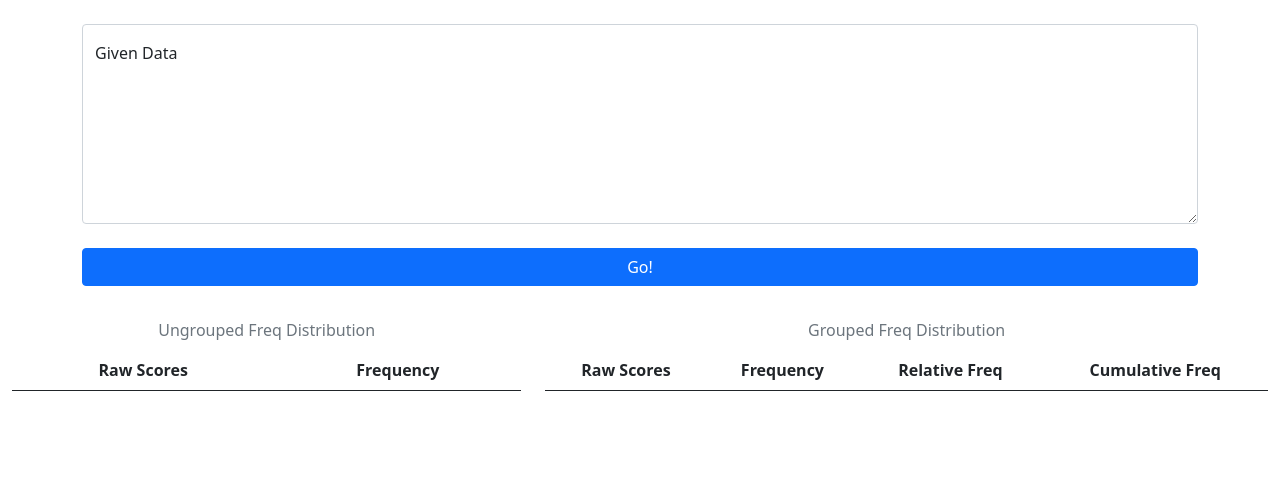
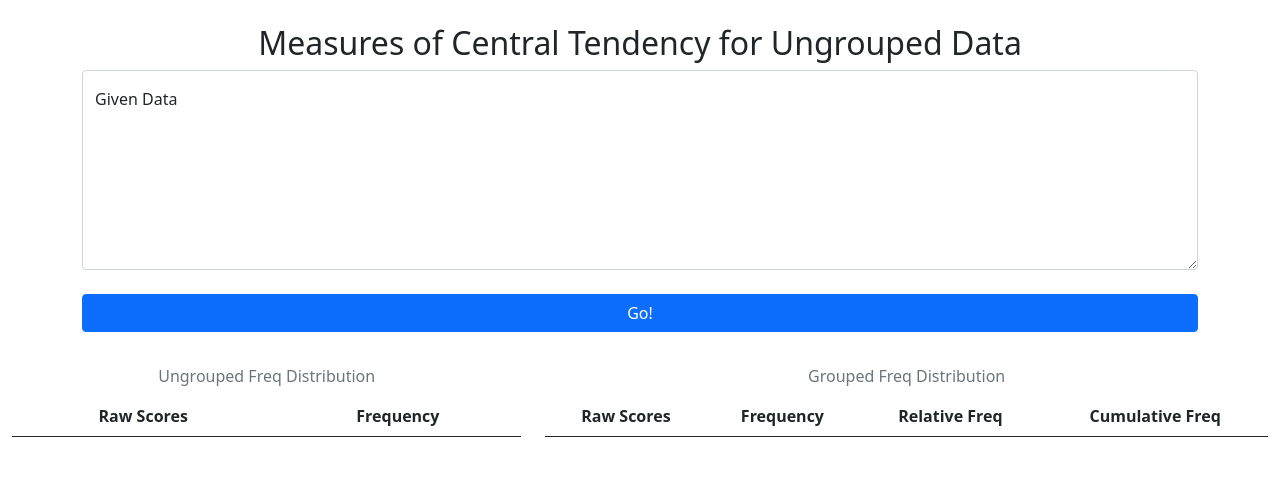
Before and after one commit to hansel-cmd/Frequency-Distribution, a plain HTML site: page index.html in a window 1280 px wide. Drawn offline with nearby package versions, Linux system fonts and the light colour scheme.

Commit message:
added header

```diff
--- a/index.html
+++ b/index.html
@@ -12,6 +12,9 @@
 
     <section class="pt-4">
         <div class="container">
+            <h1 class="fs-2 text-center">
+                Measures of Central Tendency for Ungrouped Data
+            </h1>
             <div class="form-floating">
                 <textarea id="text-area" class="form-control" placeholder="Leave a comment here" id="floatingTextarea2" style="height: 200px"></textarea>
                 <label for="floatingTextarea2">Given Data</label>
```
